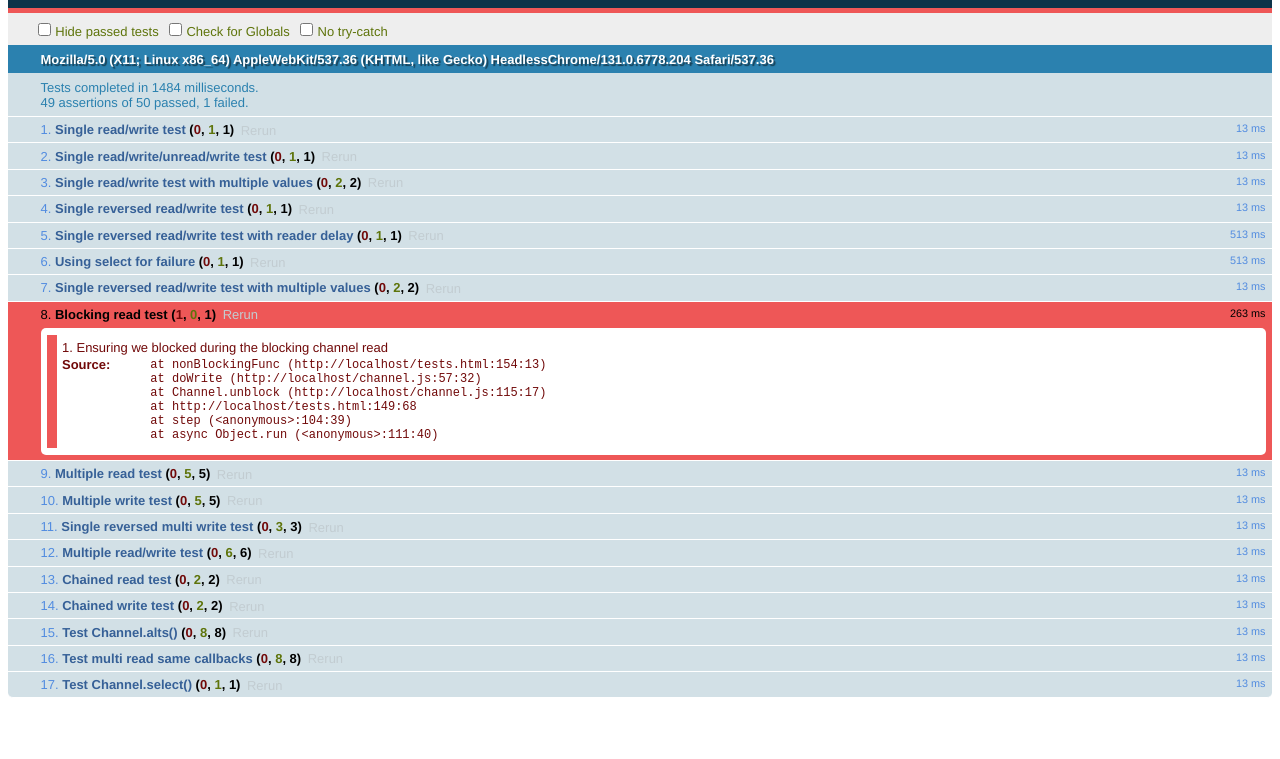
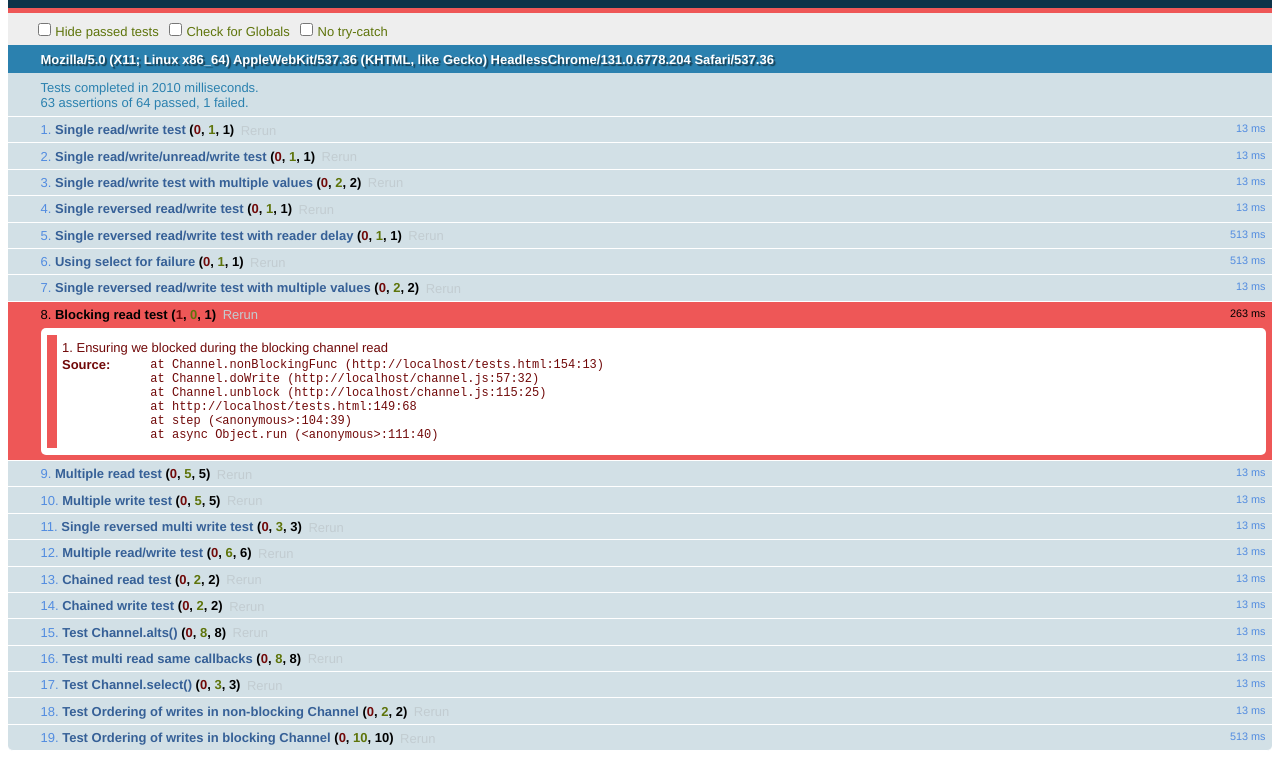
Before and after one commit to brophdawg11/JsChannels, a plain HTML site: page tests.html in a window 1280 px wide. Shown: the part 48-807 px from the top of the page. Drawn offline with Linux system fonts and the light colour scheme.

Commit message:
Fixed bugs wth context scoping in Channel reader callbacks.  Added tests for write ordering.

```diff
--- a/channel.js
+++ b/channel.js
@@ -49,7 +49,7 @@
                 // We're done writing to all callbacks
                 cbIndex = -1;
                 writeArgs = null;
-                maybeSendQueuedWrites();
+                maybeSendQueuedWrites.apply(this);
                 return;
             }
 
@@ -58,7 +58,7 @@
 
             // If not blocked, recurse
             if (!blocked) {
-                doWrite();
+                doWrite.apply(this);
             }
         }
 
@@ -71,7 +71,7 @@
         this.read = function read(cb) {
             // Add this callback to the queue
             callbacks.push(cb);
-            maybeSendQueuedWrites();
+            maybeSendQueuedWrites.apply(this);
             return self;
         };
 
@@ -112,7 +112,7 @@
         this.unblock = function unblock() {
             if (blocked) {
                 blocked = false;
-                doWrite();
+                doWrite.apply(this);
                 return true;
             }
             return false;
@@ -130,10 +130,20 @@
             } else {
                 // Write!
                 writeArgs = arguments;
-                doWrite.apply(self);
+                doWrite.apply(this);
             }
 
             return self;
+        };
+    }
+
+    // Local partial implementation
+    function partial() {
+        var pArgs = Array.prototype.slice.call(arguments, 0),
+            func = pArgs.shift();
+        return function() {
+            var innerArgs = Array.prototype.slice.call(arguments, 0);
+            return func.apply(this, pArgs.concat(innerArgs));
         };
     }
 
@@ -150,16 +160,6 @@
             i = -1,
             len = args.length,
             c;
-
-        // Local partial implementation
-        function partial() {
-            var pArgs = Array.prototype.slice.call(arguments, 0),
-                func = pArgs.shift();
-            return function() {
-                var innerArgs = Array.prototype.slice.call(arguments, 0);
-                return func.apply(this, pArgs.concat(innerArgs));
-            };
-        }
 
         // For each channel passed in, hook in our callback
         while (++i < len) {
@@ -188,7 +188,7 @@
 
         // Get a wrapped function for this channel/callback combo
         function wrap (channel, callback) {
-            return function wrapped() {
+            return partial(function wrapped(channel) {
                 var j = -1,
                     len = args.length;
                 console.log("J is " + j);
@@ -198,8 +198,8 @@
                     args[j].unread(wraps[j]);
                 }
 
-                return callback.apply(this, arguments);
-            };
+                return callback.apply(channel, arguments);
+            }, channel);
         }
 
         // For each channel passed in, cache the callback, and bind it
--- a/tests.html
+++ b/tests.html
@@ -196,7 +196,7 @@
         c.read(verifyValue);
 
         while (++i < num) {
-            c.write(value);
+            c.write(++value);
         }
     });
 
@@ -342,16 +342,72 @@
             c1 = new Channel(),
             count = 0;
 
-        function read() {
+        function read(channel, val) {
+            ok(channel instanceof Channel, "Ensure we received the right arguments");
+            strictEqual(val, 0, "Ensure we received the right arguments");
             if(++count > 1) { ok(false, "Should not read more than once!"); }
         }
 
         Channel.select(read, c0, c1);
 
-        c0.write();
-        c1.write();
+        c0.write(0);
+        c1.write(1);
         ok(true, "Provide a single valid assertion for the happy path");
         start();
+    });
+
+    asyncTest("Test Ordering of writes in non-blocking Channel", function () {
+        var c0 = new Channel(),
+            c1 = new Channel(),
+            values = [];
+
+        function read(channel, val) {
+            values.push(val);
+        }
+
+        Channel.alts(read, c0, c1);
+        c0.write(0);
+        c1.write(1);
+        strictEqual(values[0], 0, "Ensure values came in the correct order");
+        strictEqual(values[1], 1, "Ensure values came in the correct order");
+        start();
+    });
+
+    asyncTest("Test Ordering of writes in blocking Channel", function () {
+        var c0 = new Channel(),
+            values = [];
+
+        function verify() {
+            for (var i = 0; i < 10; i++) {
+                strictEqual(values[i], i, "Ensure values came in the correct order");
+            }
+            start();
+        }
+
+        function maybeBlockingRead(val) {
+            var self = this;
+
+            if(arguments.length === 0) {
+                return verify();
+            }
+
+            if(val % 2 === 0) {
+                this.block();
+                setTimeout(function () {
+                    values.push(val);
+                    self.unblock();
+                }, 100);
+            } else {
+                values.push(val);
+            }
+        }
+
+        c0.read(maybeBlockingRead);
+        for (var i = 0; i < 10; i++) {
+            c0.write(i);
+        }
+
+        c0.write();
     });
 
   </script>
```
Also changed, not shown: README.md, channel.min.js.
